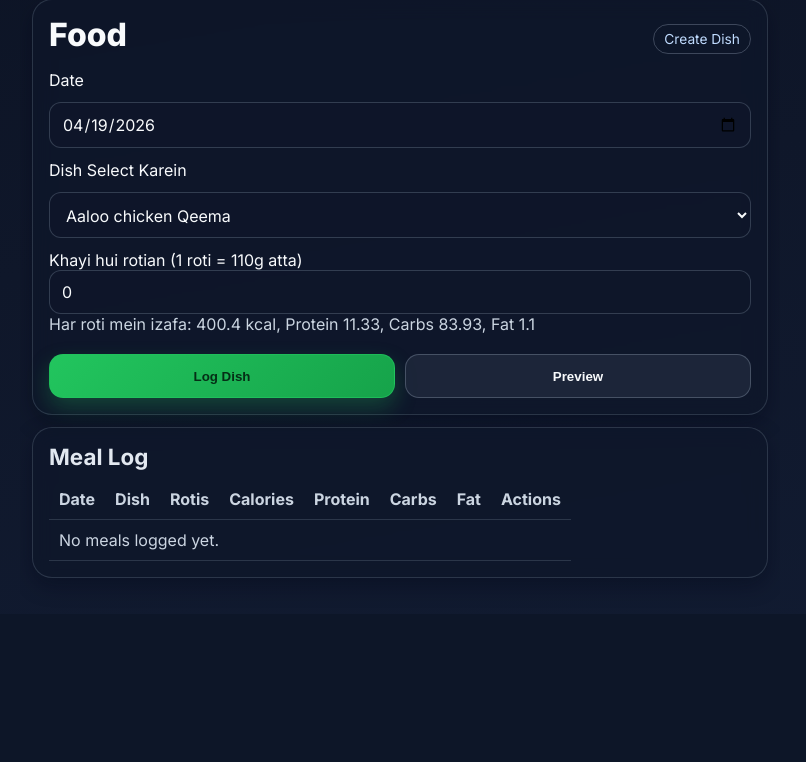
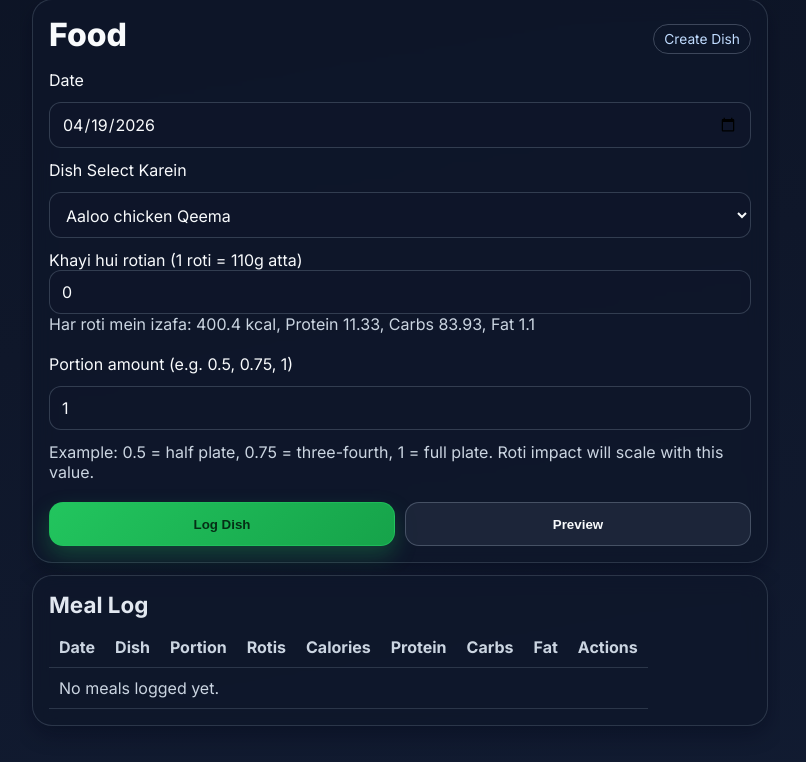
Before and after one commit to badarhayat/Desi-Fitness, a Flask app: page /analyze in a window 1280 px wide. Shown: the part 312-1074 px from the top of the page, without its empty margins (240-1046 px from the left). Before the commit the page ends 890 px from the top, so only its background shows below. Run offline with Flask 3, Linux system fonts and the light colour scheme; the visitor is signed in with stand-in values (Sample User, id 1).

Commit message:
meals: add portion amount and fractional roti support

```diff
--- a/app.py
+++ b/app.py
@@ -373,7 +373,8 @@ def _roti_nutrition(
 def _meal_payload(
     dish: dict,
     date: str,
-    rotis: int = 0,
+    rotis: float = 0.0,
+    portion: float = 1.0,
     entry_id: int | None = None,
     nutrition_db: dict[str, dict[str, float]] | None = None,
 ) -> dict:
@@ -381,21 +382,31 @@ def _meal_payload(
     atta_nutrition = (nutrition_db or fitness_analysis.DEFAULT_NUTRITION_DB).get(
         "atta", fitness_analysis.DEFAULT_NUTRITION_DB.get("atta", {})
     )
-    grams_factor = ((rotis if dish.get("supports_rotis") else 0) * ATTA_GRAMS_PER_ROTI) / 100
+    portion = max(0.01, float(portion))
+    effective_rotis = (rotis if dish.get("supports_rotis") else 0.0) * portion
+    grams_factor = (effective_rotis * ATTA_GRAMS_PER_ROTI) / 100
     roti_nutrition = {
         "calories": round(atta_nutrition.get("calories", 0) * grams_factor, 2),
         "protein": round(atta_nutrition.get("protein", 0) * grams_factor, 2),
         "carbs": round(atta_nutrition.get("carbs", 0) * grams_factor, 2),
         "fat": round(atta_nutrition.get("fat", 0) * grams_factor, 2),
     }
+
+    dish_calories = float(nutrition.get("calories", 0)) * portion
+    dish_protein = float(nutrition.get("protein", 0)) * portion
+    dish_carbs = float(nutrition.get("carbs", 0)) * portion
+    dish_fat = float(nutrition.get("fat", 0)) * portion
+
     payload = {
         "date": date,
         "dish_name": dish["dish_name"],
-        "rotis": rotis if dish.get("supports_rotis") else 0,
-        "calories": round(nutrition.get("calories", 0) + roti_nutrition["calories"], 2),
-        "protein": round(nutrition.get("protein", 0) + roti_nutrition["protein"], 2),
-        "carbs": round(nutrition.get("carbs", 0) + roti_nutrition["carbs"], 2),
-        "fat": round(nutrition.get("fat", 0) + roti_nutrition["fat"], 2),
+        "portion": round(portion, 2),
+        "rotis_input": round(rotis, 2) if dish.get("supports_rotis") else 0,
+        "rotis": round(effective_rotis, 2) if dish.get("supports_rotis") else 0,
+        "calories": round(dish_calories + roti_nutrition["calories"], 2),
+        "protein": round(dish_protein + roti_nutrition["protein"], 2),
+        "carbs": round(dish_carbs + roti_nutrition["carbs"], 2),
+        "fat": round(dish_fat + roti_nutrition["fat"], 2),
     }
     if entry_id is not None:
         payload["id"] = entry_id
@@ -1057,6 +1068,7 @@ def analyze():
     selected_dish = next((dish for dish in dishes if dish["dish_name"] == selected_dish_name), None)
     preview_dish = None
     selected_rotis = form_source.get("rotis", "0").strip() or "0"
+    selected_portion = form_source.get("portion", "1").strip() or "1"
     editing_meal = None
     error = None
     nutrition_item_saved = request.args.get("nutrition_item_saved", "").strip()
@@ -1079,7 +1091,8 @@ def analyze():
                 if editing_meal:
                     selected_dish_name = editing_meal["dish_name"]
                     meal_date = editing_meal["date"]
-                    selected_rotis = str(editing_meal.get("rotis", 0))
+                    selected_rotis = str(editing_meal.get("rotis_input", editing_meal.get("rotis", 0)))
+                    selected_portion = str(editing_meal.get("portion", 1))
                     selected_dish = next(
                         (dish for dish in dishes if dish["dish_name"] == selected_dish_name), None
                     )
@@ -1094,12 +1107,16 @@ def analyze():
             if action in {"add", "save"} and selected_dish is not None:
                 meal_id = request.form.get("meal_id", "").strip()
                 rotis_raw = request.form.get("rotis", "0").strip() or "0"
-                rotis = max(0, int(rotis_raw))
+                portion_raw = request.form.get("portion", "1").strip() or "1"
+                rotis = max(0.0, float(rotis_raw))
+                portion = max(0.01, float(portion_raw))
                 selected_rotis = str(rotis)
+                selected_portion = str(portion)
                 payload = _meal_payload(
                     selected_dish,
                     meal_date,
                     rotis=rotis,
+                    portion=portion,
                     entry_id=int(meal_id) if meal_id else None,
                     nutrition_db=nutrition_db,
                 )
@@ -1140,6 +1157,7 @@ def analyze():
         meal_date=meal_date,
         logged_for_date=logged_for_date,
         logged_dishes_display=logged_dishes_display,
+        selected_portion=selected_portion,
         meal_log=sorted(
             [item for item in user_data["meal_log"] if item.get("date") == meal_date],
             key=lambda item: (item["date"], item["id"]),
--- a/templates/analyze.html
+++ b/templates/analyze.html
@@ -23,7 +23,7 @@
 
         <div id="roti-fields" {% if not (selected_dish and selected_dish.supports_rotis) %}hidden{% endif %}>
         <label for="rotis">Khayi hui rotian (1 roti = 110g atta) / کھائی ہوئی روٹیاں</label>
-        <input id="rotis" type="number" min="0" step="1" name="rotis" value="{{ selected_rotis }}">
+        <input id="rotis" type="number" min="0" step="0.25" name="rotis" value="{{ selected_rotis }}">
         <p class="muted" id="roti-help-text">
             Har roti mein izafa: {{ roti_nutrition_per_piece.calories }} kcal,
             Protein {{ roti_nutrition_per_piece.protein }},
@@ -31,6 +31,10 @@
             Fat {{ roti_nutrition_per_piece.fat }}
         </p>
         </div>
+
+        <label for="portion">Portion amount (e.g. 0.5, 0.75, 1) / پورشن مقدار</label>
+        <input id="portion" type="number" min="0.01" step="0.25" name="portion" value="{{ selected_portion }}">
+        <p class="muted">Example: 0.5 = half plate, 0.75 = three-fourth, 1 = full plate. Roti impact will scale with this value.</p>
 
         {% if editing_meal %}
         <input type="hidden" name="meal_id" value="{{ editing_meal.id }}">
@@ -265,6 +269,7 @@
             <tr>
                 <th>Date</th>
                 <th>Dish</th>
+                <th>Portion</th>
                 <th>Rotis</th>
                 <th>Calories</th>
                 <th>Protein</th>
@@ -278,6 +283,7 @@
             <tr>
                 <td>{{ meal.date }}</td>
                 <td>{{ dish_label(meal.dish_name) }}</td>
+                <td>{{ meal.portion or 1 }}</td>
                 <td>{{ meal.rotis or 0 }}</td>
                 <td>{{ meal.calories }}</td>
                 <td>{{ meal.protein }}</td>
@@ -297,7 +303,7 @@
                 </td>
             </tr>
             {% else %}
-            <tr><td colspan="8" class="muted">No meals logged yet.</td></tr>
+            <tr><td colspan="9" class="muted">No meals logged yet.</td></tr>
             {% endfor %}
         </tbody>
     </table>
```
